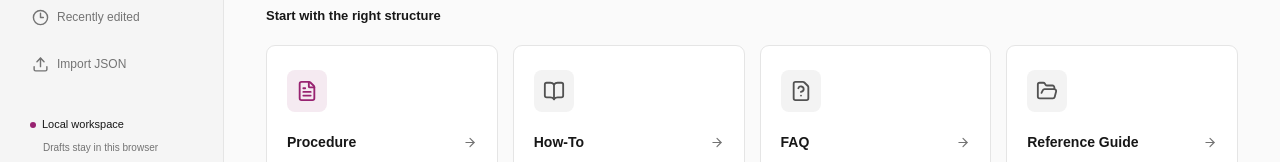
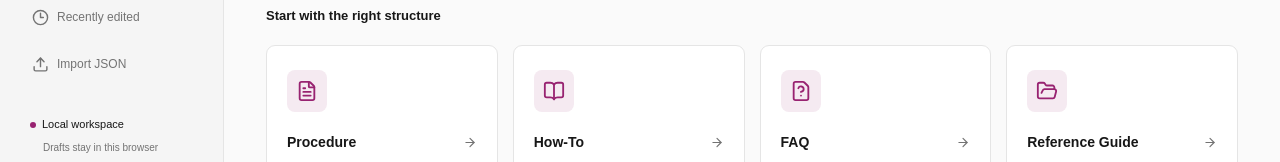
Before and after one commit to ADDY-YY/Procedure-Builder, a Next.js app: page / in a window 1280 px wide. Shown: the part 187-349 px from the top of the page. Built offline with nearby package versions, Linux system fonts and the light colour scheme.

Commit message:
Unify document tile icons

```diff
--- a/app/editor.css
+++ b/app/editor.css
@@ -184,3 +184,4 @@
 .brand-mark { display: none; }
 .dashboard .heading-row h1 { font-size: 0; }
 .dashboard .heading-row h1::after { content: 'Home'; font-family: Georgia, 'Times New Roman', serif; font-size: 34px; font-weight: 400; letter-spacing: -.9px; line-height: 1.2; }
+.type-card .type-icon { background: #f5eaf1; color: #982371; }
```
